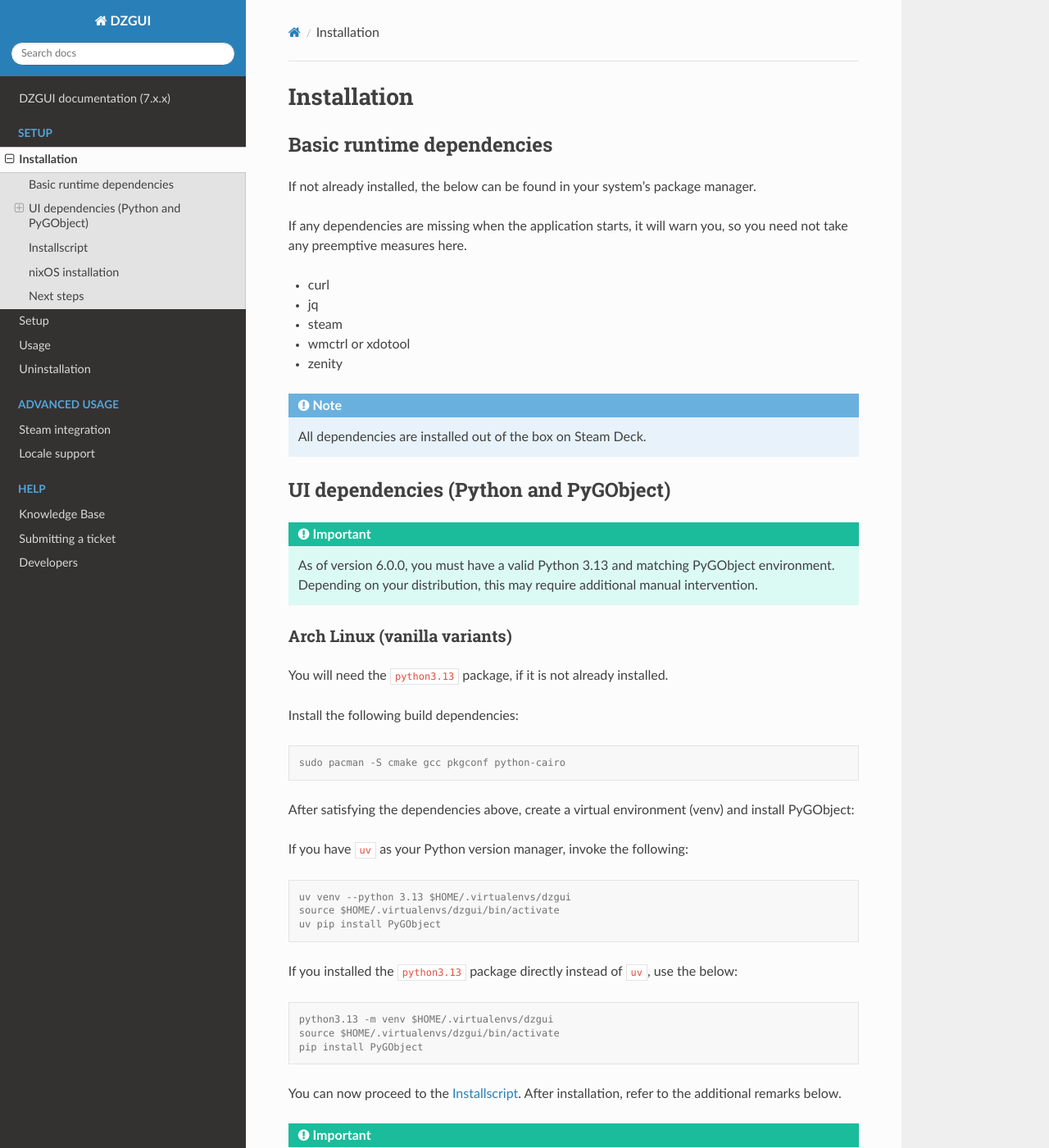
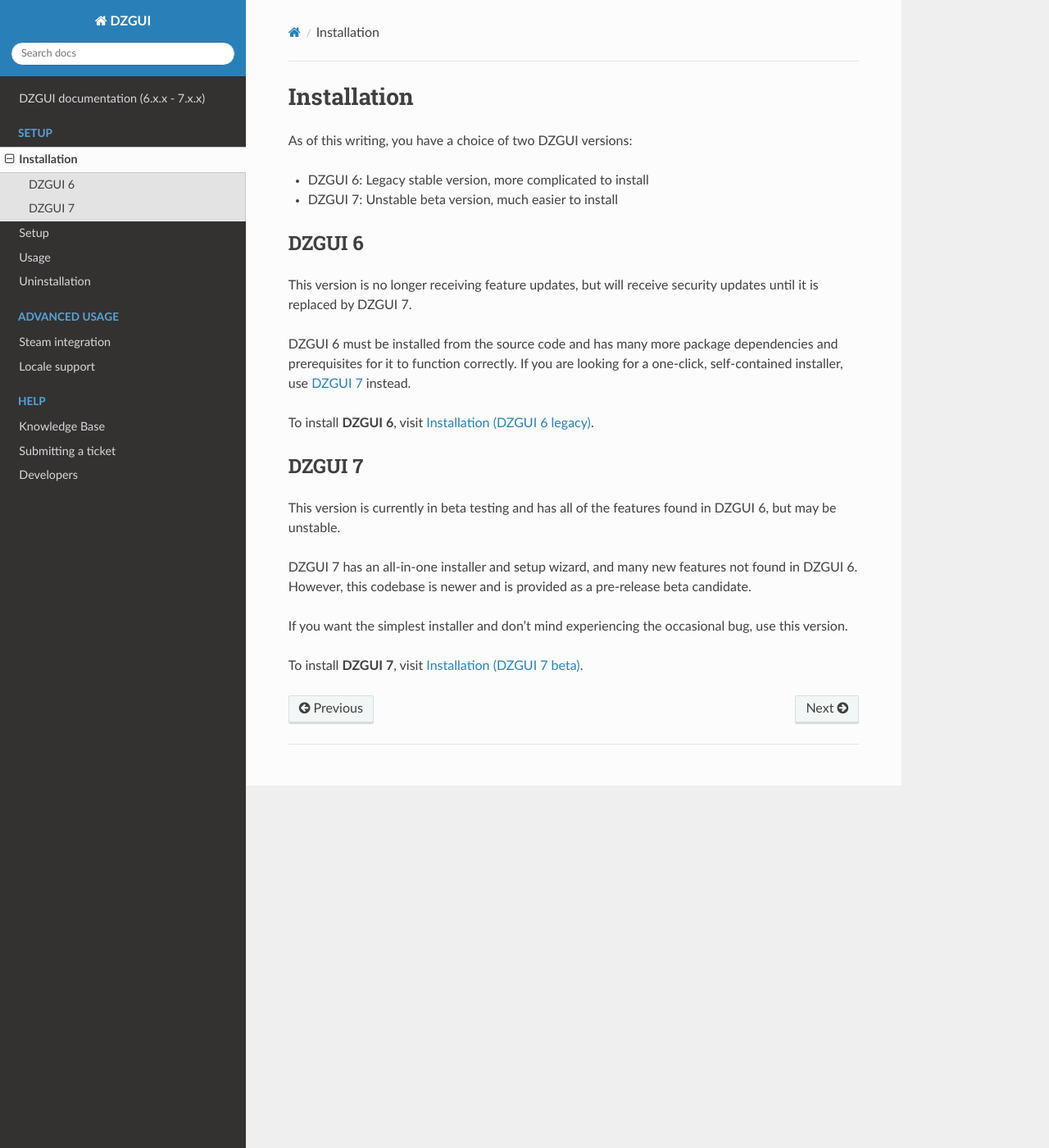
Before and after one commit to aclist/dztui, a Sphinx documentation site: the page built from docs/source/installation.rst, in a window 1280 px wide and 1400 px high. Shown: the whole window at 82% size. Built offline with Sphinx 7.4.7 and the Read the Docs theme 3.1.0, drawn with Linux system fonts in a browser that asks for light colours; some of the changed text lies outside the part shown.

Commit message:
docs: add dzgui7 onboarding page

```diff
--- a/docs/source/conf.py
+++ b/docs/source/conf.py
@@ -36,5 +36,5 @@
 html_show_sourcelink = False
 
 today_fmt = "%Y-%m-%d"
-release = "7.x.x"
-version = "7.x.x"
+release = "6.x.x - 7.x.x"
+version = "6.x.x - 7.x.x"
--- /dev/null
+++ b/docs/source/dzgui6.rst
@@ -0,0 +1,110 @@
+Installation (DZGUI 6 legacy)
+==================
+
+Basic runtime dependencies
+---------------------------------
+
+If not already installed, the below can be found in your system’s package manager.
+
+If any dependencies are missing when the application starts, it will warn you, so you need not take any preemptive measures here.
+
+- curl
+- jq
+- steam
+- wmctrl or xdotool
+- zenity
+
+.. note::
+    All dependencies are installed out of the box on Steam Deck.
+
+UI dependencies (Python and PyGObject)
+---------------------------------------
+.. important::
+    As of version 6.0.0, you must have a valid Python 3.13 and matching PyGObject environment.
+    Depending on your distribution, this may require additional manual intervention.
+
+Arch Linux (vanilla variants)
+^^^^^^^^^^^^^^^^^^^^^^
+You will need the ``python3.13`` package, if it is not already installed.
+
+Install the following build dependencies:
+
+.. code:: console
+
+   sudo pacman -S cmake gcc pkgconf python-cairo
+
+.. include:: venv.rst
+
+CachyOS (Arch)
+^^^^^^^^^^^^^^^^^^^^^^^
+Refer to the build instructions for Arch Linux first.
+The ``python3.13`` package is not available on CachyOS, so it is recommended to
+use ``uv`` to manage Python versions.
+
+.. code:: console
+
+   sudo pacman -S uv
+
+.. include:: venv.rst
+
+Manjaro 26 (Arch)
+^^^^^^^^^^^^^^^^^^^^^^^
+If Python 3.13 is not already available out of the box, refer to the build instructions for :ref:`Arch Linux (vanilla variants)`.
+
+Debian 13 variants
+^^^^^^^^^^^^^^^^^^^^^^^
+Python 3.13 and PyGObject are available out of the box. No additional steps are necessary.
+You can proceed to the :ref:`Installscript`.
+
+Fedora 43 variants
+^^^^^^^^^^^^^^^^^^^^^^^
+Fedora 43 ships with a newer version of Python (3.14), so you must set up Python 3.13 in its own
+virtual environment (venv) to prevent it from conflicting with the system package.
+
+Install the following build dependencies:
+
+.. code:: console
+
+    sudo dnf install cairo cairo-devel cairo-gobject-devel gcc python3.13 python3.13-devel
+
+.. include:: venv.rst
+
+Ubuntu 24 variants
+^^^^^^^^^^^^^^^^^^^^^^
+Ubuntu ships with an older version of Python (3.12). You must install additional dependencies.
+Add the PPA below to add Python 3.13 to your sources:
+
+.. code:: console
+
+    sudo add-apt-repository ppa:deadsnakes/ppa
+
+Install the following build dependencies:
+
+.. code:: console
+
+    sudo apt install python3.13 python3.13-venv python3.13-dev build-essential python3-gi-cairo pkg-config libgirepository-2.0-dev libcairo2-dev
+
+.. include:: venv.rst
+
+Installscript
+-----------------------
+
+Invoke the command below from a terminal. This script fetches the main DZGUI script from the repository,
+makes it executable, and launches DZGUI's first-time setup. After running this installscript, you will
+have the file ``dzgui.sh`` wherever you invoked the command.
+
+.. code:: console
+
+    curl -s "https://codeberg.org/aclist/dztui/raw/branch/dzgui/install.sh" | bash
+
+nixOS installation
+----------------------
+Two packages are independently maintained by other contributors. Each takes a slightly different approach.
+nixOS packages are standalone and do not require cloning the git repository.
+
+- https://github.com/lelgenio/dzgui-nix
+- https://github.com/jiriks74/dzgui.flake
+
+Next steps
+---------------
+Proceed to the :doc:`setup` section for setup instructions.
--- /dev/null
+++ b/docs/source/dzgui7.rst
@@ -0,0 +1,33 @@
+Installation (DZGUI 7 beta)
+==================
+
+In order to make the first-time setup experience easier for end-users, DZGUI 7 no longer requires
+the tool to be installed from source code into a working Python environment. All necessary dependencies and the
+runtime environment are built-in.
+
+Turnkey installer
+------------------------
+
+- Visit the project's `Releases page <https://github.com/aclist/dztui/releases>`_.
+- Extract the DZGUI tarball from the top of the **Assets** list.
+- From a terminal, run the command ``./dzgui`` or double click on the extracted file in
+  a file explorer.
+- Once the setup wizard opens, follow the steps at the bottom of this page.
+
+UI dependencies (Python and PyGObject)
+---------------------------------------
+On most major distributions, GObject introspection libraries should be available by default.
+
+If you receive an error about a missing ``libgirepository-2.0`` dependency, install it via your system's package manager.
+
+On Debian-based distributions (Ubuntu, etc.), this package is not explicitly installed on the system.
+You can install it via the following set of commands:
+
+.. code:: console
+
+   sudo apt update
+   sudo apt install libgirepository-2.0
+
+Next steps
+---------------
+Proceed to the :doc:`setup` section for setup instructions.
--- a/docs/source/installation.rst
+++ b/docs/source/installation.rst
@@ -1,110 +1,28 @@
 Installation
 ==================
 
-Basic runtime dependencies
----------------------------------
+As of this writing, you have a choice of two DZGUI versions:
 
-If not already installed, the below can be found in your system’s package manager.
+- DZGUI 6: Legacy stable version, more complicated to install
+- DZGUI 7: Unstable beta version, much easier to install
 
-If any dependencies are missing when the application starts, it will warn you, so you need not take any preemptive measures here.
+DZGUI 6
+--------------------
+This version is no longer receiving feature updates, but will receive security updates until it is replaced by DZGUI 7.
 
-- curl
-- jq
-- steam
-- wmctrl or xdotool
-- zenity
+DZGUI 6 must be installed from the source code and has many more package dependencies and prerequisites for it to function correctly.
+If you are looking for a one-click, self-contained installer, use :ref:`DZGUI 7` instead.
 
-.. note::
-    All dependencies are installed out of the box on Steam Deck.
+To install **DZGUI 6**, visit :doc:`dzgui6`.
 
-UI dependencies (Python and PyGObject)
----------------------------------------
-.. important::
-    As of version 6.0.0, you must have a valid Python 3.13 and matching PyGObject environment.
-    Depending on your distribution, this may require additional manual intervention.
 
-Arch Linux (vanilla variants)
-^^^^^^^^^^^^^^^^^^^^^^
-You will need the ``python3.13`` package, if it is not already installed.
+DZGUI 7
+--------------------
+This version is currently in beta testing and has all of the features found in DZGUI 6, but may be unstable.
 
-Install the following build dependencies:
+DZGUI 7 has an all-in-one installer and setup wizard, and many new features not found in DZGUI 6.
+However, this codebase is newer and is provided as a pre-release beta candidate.
 
-.. code:: console
+If you want the simplest installer and don't mind experiencing the occasional bug, use this version.
 
-   sudo pacman -S cmake gcc pkgconf python-cairo
-
-.. include:: venv.rst
-
-CachyOS (Arch)
-^^^^^^^^^^^^^^^^^^^^^^^
-Refer to the build instructions for Arch Linux first.
-The ``python3.13`` package is not available on CachyOS, so it is recommended to
-use ``uv`` to manage Python versions.
-
-.. code:: console
-
-   sudo pacman -S uv
-
-.. include:: venv.rst
-
-Manjaro 26 (Arch)
-^^^^^^^^^^^^^^^^^^^^^^^
-If Python 3.13 is not already available out of the box, refer to the build instructions for :ref:`Arch Linux (vanilla variants)`.
-
-Debian 13 variants
-^^^^^^^^^^^^^^^^^^^^^^^
-Python 3.13 and PyGObject are available out of the box. No additional steps are necessary.
-You can proceed to the :ref:`Installscript`.
-
-Fedora 43 variants
-^^^^^^^^^^^^^^^^^^^^^^^
-Fedora 43 ships with a newer version of Python (3.14), so you must set up Python 3.13 in its own
-virtual environment (venv) to prevent it from conflicting with the system package.
-
-Install the following build dependencies:
-
-.. code:: console
-
-    sudo dnf install cairo cairo-devel cairo-gobject-devel gcc python3.13 python3.13-devel
-
-.. include:: venv.rst
-
-Ubuntu 24 variants
-^^^^^^^^^^^^^^^^^^^^^^
-Ubuntu ships with an older version of Python (3.12). You must install additional dependencies.
-Add the PPA below to add Python 3.13 to your sources:
-
-.. code:: console
-
-    sudo add-apt-repository ppa:deadsnakes/ppa
-
-Install the following build dependencies:
-
-.. code:: console
-
-    sudo apt install python3.13 python3.13-venv python3.13-dev build-essential python3-gi-cairo pkg-config libgirepository-2.0-dev libcairo2-dev
-
-.. include:: venv.rst
-
-Installscript
------------------------
-
-Invoke the command below from a terminal. This script fetches the main DZGUI script from the repository,
-makes it executable, and launches DZGUI's first-time setup. After running this installscript, you will
-have the file ``dzgui.sh`` wherever you invoked the command.
-
-.. code:: console
-
-    curl -s "https://codeberg.org/aclist/dztui/raw/branch/dzgui/install.sh" | bash
-
-nixOS installation
-----------------------
-Two packages are independently maintained by other contributors. Each takes a slightly different approach.
-nixOS packages are standalone and do not require cloning the git repository.
-
-- https://github.com/lelgenio/dzgui-nix
-- https://github.com/jiriks74/dzgui.flake
-
-Next steps
----------------
-Proceed to the next section for setup instructions.
+To install **DZGUI 7**, visit :doc:`dzgui7`.
```
